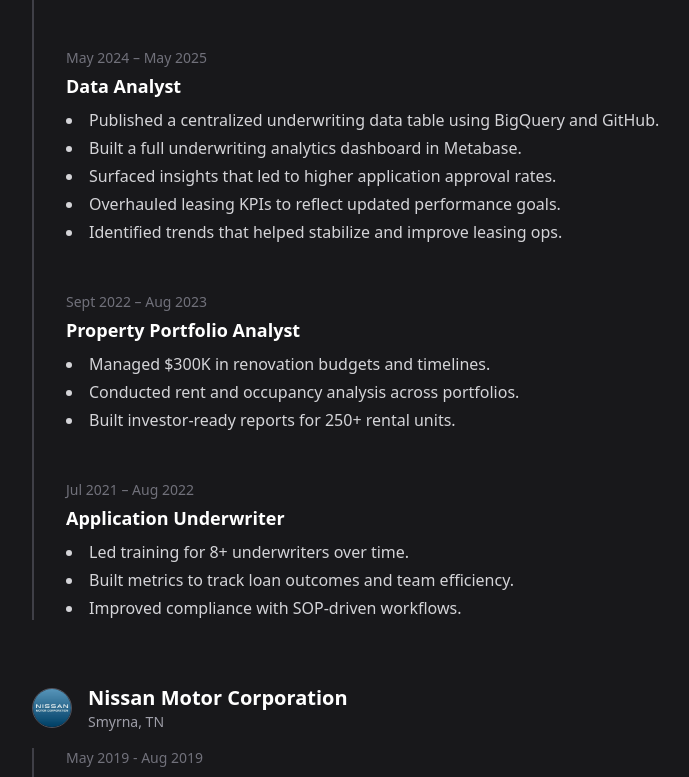
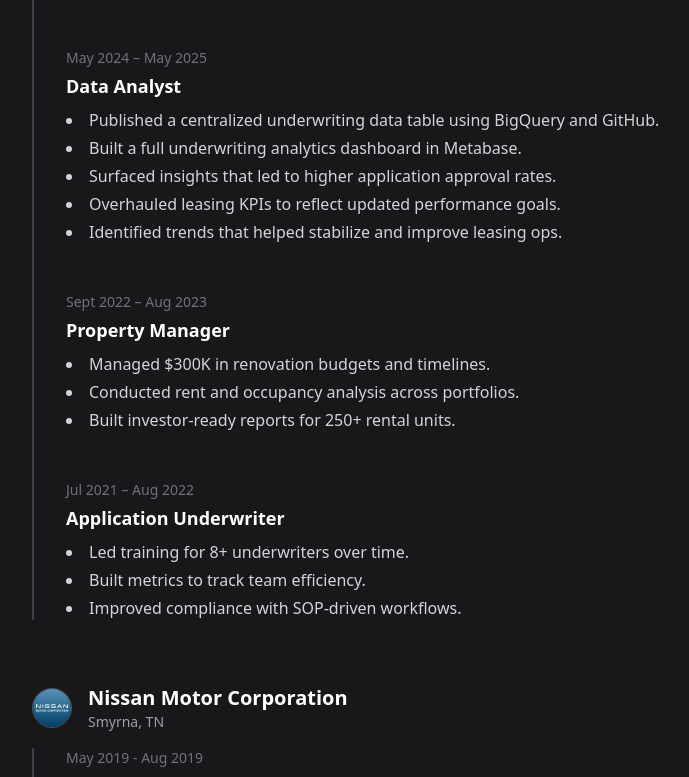
Before and after one commit to tylersabin11/my_website, a React (Vite) app in the folder frontend/: page /experience in a window 1280 px wide. Shown: the part 446-1223 px from the top of the page, without its empty margins (160-849 px from the left). Built offline with nearby package versions, Linux system fonts and the light colour scheme.

Commit message:
Update Experience.jsx

```diff
--- a/frontend/src/pages/Experience.jsx
+++ b/frontend/src/pages/Experience.jsx
@@ -26,7 +26,7 @@ export default function Experience() {
       ]
     },
     {
-      title: "Property Portfolio Analyst",
+      title: "Property Manager",
       date: "Sept 2022 – Aug 2023",
       bullets: [
         "Managed $300K in renovation budgets and timelines.",
@@ -39,7 +39,7 @@ export default function Experience() {
       date: "Jul 2021 – Aug 2022",
       bullets: [
         "Led training for 8+ underwriters over time.",
-        "Built metrics to track loan outcomes and team efficiency.",
+        "Built metrics to track team efficiency.",
         "Improved compliance with SOP-driven workflows."
       ]
     }
```
